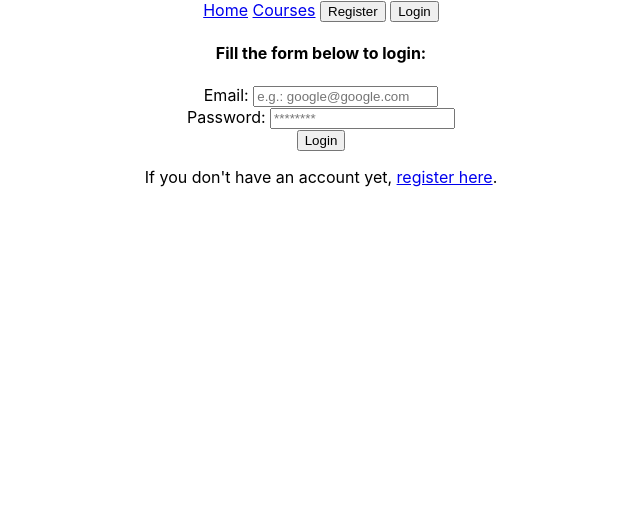
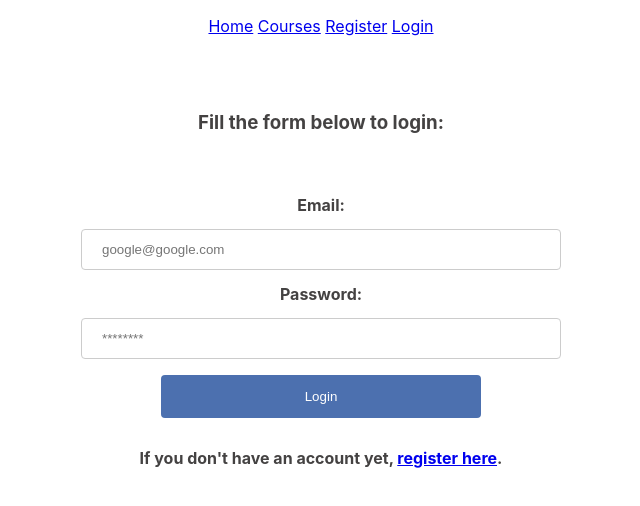
Before and after one commit to pavaoana/ana-project-3-client, a React (Create React App) app: page /login in a window 1280 px wide. Shown: the top 506 px of the page, without its empty margins (319-959 px from the left). Built offline with nearby package versions, Linux system fonts and the light colour scheme; no server answers.

Commit message:
add style to forms

```diff
--- a/src/App.css
+++ b/src/App.css
@@ -1,16 +1,26 @@
 .App {
   text-align: center;
+  margin-bottom: 2rem;
+  margin-top: 1rem;
 }
 
-.App-logo {
-  height: 40vmin;
-  pointer-events: none;
+ul {
+  list-style-type: none !important;
+  margin: 0;
+  padding: 0;
 }
 
-@media (prefers-reduced-motion: no-preference) {
-  .App-logo {
-    animation: App-logo-spin infinite 20s linear;
-  }
+li {
+  display: inline;
+}
+
+h3 {
+  padding-top: 2rem;
+  padding-bottom: 2rem;
+}
+
+link:active {
+  color: #282c34;
 }
 
 .App-header {
@@ -27,12 +37,3 @@
 .App-link {
   color: #61dafb;
 }
-
-@keyframes App-logo-spin {
-  from {
-    transform: rotate(0deg);
-  }
-  to {
-    transform: rotate(360deg);
-  }
-}
--- a/src/App.js
+++ b/src/App.js
@@ -44,7 +44,9 @@ function App() {
 
   return (
     <div className="App">
-      <Navbar />
+      <div>
+        <Navbar />
+      </div>
 
       <Routes>
         <Route path="/" element={<HomePage />} />
--- /dev/null
+++ b/src/components/CourseCreate.css
@@ -0,0 +1,51 @@
+input[type=text],
+textarea[type=text],
+input[type=link],
+input[type=number],
+input[type=email],
+input[type=password],
+select {
+  width: 30rem;
+  padding: 12px 20px;
+  margin: 8px 0;
+  display: inline-block;
+  border: 1px solid #ccc;
+  border-radius: 4px;
+  box-sizing: border-box;
+}
+
+button[type=submit],
+.deleteButton {
+  width: 20rem;
+  background-color: #4c70af;
+  color: white;
+  padding: 14px 20px;
+  margin: 8px 0;
+  border: none;
+  border-radius: 4px;
+  cursor: pointer;
+}
+
+.deleteButton {
+  background-color: #d56423;
+}
+
+button[type=submit]:hover {
+  background-color: #4c70afe1;
+}
+
+.deleteButton:hover {
+  background-color: #d56423e3;
+}
+
+.CreateCourse,
+.EditCourse,
+.CreateTopic,
+.LoginPage,
+.SignupPage {
+  border-radius: 5px;
+  padding: 20px;
+  font-weight: bold;
+  line-height: 2rem;
+  color: rgb(68, 66, 66);
+}
--- a/src/components/CourseCreate.js
+++ b/src/components/CourseCreate.js
@@ -3,6 +3,7 @@ import axios from "axios";
 import { useContext, useState } from "react";
 import { useNavigate } from "react-router";
 import { AuthContext } from "../context/auth.context";
+import "./CourseCreate.css";
 
 export default function CourseCreate(props) {
   const [courseName, setCourseName] = useState("");
@@ -130,6 +131,7 @@ export default function CourseCreate(props) {
           Cost: <br />
           <input
             type="number"
+            min="0"
             required={true}
             placeholder="Free"
             name="cost"
--- a/src/components/EditCourse.js
+++ b/src/components/EditCourse.js
@@ -3,6 +3,7 @@ import axios from "axios";
 import { useContext, useState } from "react";
 import { useNavigate, useParams } from "react-router";
 import { AuthContext } from "../context/auth.context";
+import "./CourseCreate.css";
 
 export default function EditCourse(props) {
   const [courseName, setCourseName] = useState(props.course.courseName);
@@ -85,10 +86,10 @@ export default function EditCourse(props) {
   return (
     <>
       {successMsg ? (
-        <h1>{successMsg}</h1>
+        <h3>{successMsg}</h3>
       ) : (
         <div className="EditCourse">
-          <h4>To update the selected course, change the form below:</h4>
+          <h3>To update the selected course, change the form below:</h3>
 
           <form onSubmit={handleSubmit}>
             <label>
@@ -180,7 +181,9 @@ export default function EditCourse(props) {
             <br />
             <button type="submit">Update Course</button>
           </form>
-          <button onClick={deleteProject}>Delete Course</button>
+          <button className="deleteButton" onClick={deleteProject}>
+            Delete Course
+          </button>
         </div>
       )}
     </>
--- a/src/components/LoginPage.js
+++ b/src/components/LoginPage.js
@@ -3,6 +3,8 @@ import { useContext, useState } from "react";
 import { Link, useNavigate } from "react-router-dom";
 import { AuthContext } from "../context/auth.context";
 import axios from "axios";
+
+import "./CourseCreate.css";
 
 export default function LoginPage() {
   const [email, setEmail] = useState("");
@@ -37,17 +39,18 @@ export default function LoginPage() {
 
   return (
     <div className="LoginPage">
-      <h4>Fill the form below to login:</h4>
+      <h3>Fill the form below to login:</h3>
 
       {message && <p className="error">{message}</p>}
 
       <form onSubmit={handleLoginSubmit}>
         <label>
-          Email:{" "}
+          Email:
+          <br />
           <input
             type="email"
             required="true"
-            placeholder="e.g.: google@google.com"
+            placeholder="google@google.com"
             name="email"
             value={email}
             onChange={handleEmail}
@@ -56,7 +59,8 @@ export default function LoginPage() {
         <br />
 
         <label>
-          Password:{" "}
+          Password:
+          <br />
           <input
             type="password"
             required="true"
--- a/src/components/Navbar.js
+++ b/src/components/Navbar.js
@@ -2,30 +2,43 @@ import React from "react";
 import { NavLink, Link } from "react-router-dom";
 import { useContext } from "react";
 import { AuthContext } from "../context/auth.context";
+import "./Navbar.css";
 
 export default function Navbar() {
   const { isLoggedIn, user, logOutUser } = useContext(AuthContext);
   return (
     <div className="Navbar">
-      <NavLink to="/">Home</NavLink>{" "}
-      <NavLink to="/courses/all">Courses</NavLink>{" "}
+      <ul>
+        <li>
+          <NavLink to="/">Home</NavLink>
+        </li>{" "}
+        <li>
+          <NavLink to="/courses/all">Courses</NavLink>
+        </li>{" "}
         {isLoggedIn && (
           <>
-          <NavLink to="/courses/add">Add a Course</NavLink>{" "}
-          <NavLink to="/topics/add">Add a Topic</NavLink>{" "}
+            <li>
+              <NavLink to="/courses/add">Add a Course</NavLink>
+            </li>{" "}
+            <li>
+              <NavLink to="/topics/add">Add a Topic</NavLink>
+            </li>{" "}
+            <li>
               <button onClick={logOutUser}>Logout</button>
+            </li>
           </>
         )}
         {!isLoggedIn && (
           <>
-          <Link to="/signup">
-            <button>Register</button>
-          </Link>{" "}
-          <Link to="/login">
-            <button>Login</button>
-          </Link>
+            <li>
+              <Link to="/signup">Register</Link>
+            </li>{" "}
+            <li>
+              <Link to="/login">Login</Link>
+            </li>
           </>
         )}
+      </ul>
     </div>
   );
 }
--- a/src/components/SignupPage.js
+++ b/src/components/SignupPage.js
@@ -2,6 +2,7 @@ import React from "react";
 import { useState } from "react";
 import { Link, useNavigate } from "react-router-dom";
 import axios from "axios";
+import "./CourseCreate.css";
 
 export default function SignupPage() {
   const [organizationName, setOrganizationName] = useState("");
@@ -34,15 +35,16 @@ export default function SignupPage() {
 
   return (
     <div className="SignupPage">
-      <h4>If you represent an Organization, you can register below:</h4>
+      <h3>If you represent an Organization, you can register below:</h3>
       {message && <p className="error">{message}</p>}
       <form onSubmit={handleSignupSubmit}>
         <label>
-          Name of Your Organization:{" "}
+          Name of Your Organization:
+          <br />
           <input
             type="text"
             required="true"
-            placeholder="e.g.: Google LLC"
+            placeholder="Google LLC"
             name="organizationName"
             value={organizationName}
             onChange={handleOrgName}
@@ -50,11 +52,12 @@ export default function SignupPage() {
         </label>{" "}
         <br />
         <label>
-          Email:{" "}
+          Email:
+          <br />
           <input
             type="email"
             required="true"
-            placeholder="e.g.: google@google.com"
+            placeholder="google@google.com"
             name="email"
             value={email}
             onChange={handleEmail}
@@ -62,7 +65,8 @@ export default function SignupPage() {
         </label>
         <br />
         <label>
-          Password:{" "}
+          Password:
+          <br />
           <input
             type="password"
             required="true"
--- a/src/components/TopicCreate.js
+++ b/src/components/TopicCreate.js
@@ -3,6 +3,7 @@ import axios from "axios";
 import { useContext, useState } from "react";
 import { useNavigate } from "react-router";
 import { AuthContext } from "../context/auth.context";
+import "./CourseCreate.css";
 
 export default function TopicCreate(props) {
   const [topicName, setTopicName] = useState("");
@@ -69,7 +70,7 @@ export default function TopicCreate(props) {
           />
         </label>
         <br />
-        <button type="submit">Create</button>
+        <button type="submit">Create a Topic</button>
       </form>
     </div>
   );
```
Also changed, not shown: src/components/Navbar.css (added). Lines whose indentation alone changed are shown as unchanged.
